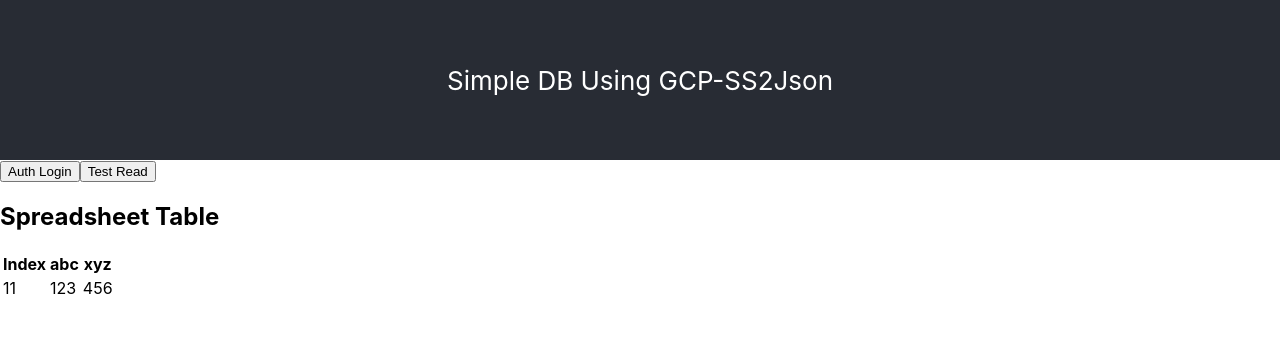
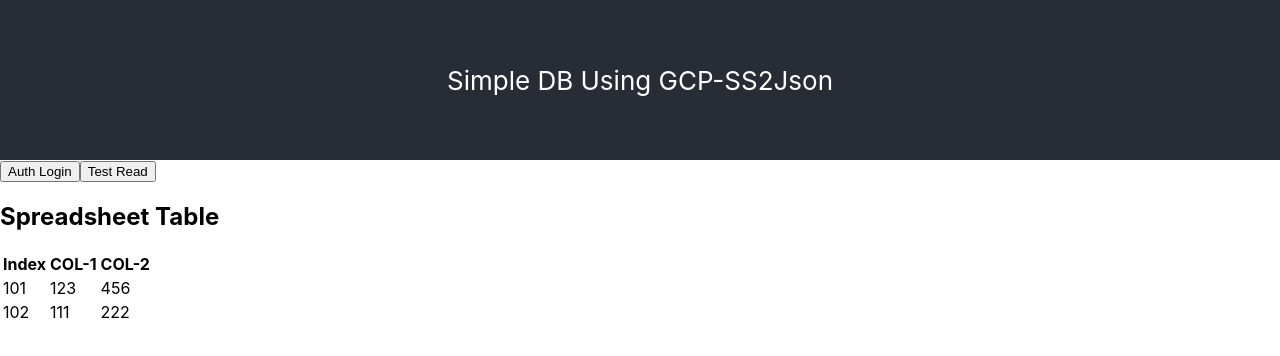
Before and after one commit to wfchiang/gcp-spreadsheet-2-json-sample-apps, a React app in the folder simple-db/: page / in a window 1280 px wide. Shown: the top 356 px of the page. Built offline with nearby package versions, Linux system fonts and the light colour scheme.

Commit message:
(1) decompose the table (2) add the first unit testing!

```diff
--- /dev/null
+++ b/simple-db/src/SpreadsheetCell.js
@@ -0,0 +1,75 @@
+import React from 'react'
+
+class SpreadsheetCell extends React.Component {
+    constructor (props) {
+        super(props);
+
+        this.cleanColor = '#C2EFFF';
+        this.dirtyColor = '#FEC2B6';
+
+        this.state = {
+            cellKey: props.cellKey,
+            isFixed: props.isFixed,
+            activeData: props.activeData,
+            backupData: props.backupData,
+            inEdit: false,
+            textboxBgc: this.cleanColor
+        };
+
+        this.handleOnClickText = this.handleOnClickText.bind(this);
+        this.handleOnChangeTextBox = this.handleOnChangeTextBox.bind(this);
+    }
+
+    handleOnClickText () {
+        this.setState({
+            cellKey: this.state.cellKey,
+            isFixed: this.state.isFixed,
+            activeData: this.state.activeData,
+            backupData: this.state.backupData,
+            inEdit: true,
+            textboxBgc: this.state.textboxBgc
+        });
+    }
+
+    handleOnChangeTextBox (event) {
+        let newData = event.target.value;
+        this.setState({
+            cellKey: this.state.cellKey,
+            isFixed: this.state.isFixed,
+            activeData: newData,
+            backupData: this.state.backupData,
+            inEdit: this.state.inEdit,
+            textboxBgc: (newData==this.state.backupData ? this.cleanColor : this.dirtyColor)
+        });
+    }
+
+    render () {
+        if (this.state.isFixed) {
+            return (<td key={this.state.cellKey}>{this.state.activeData}</td>);
+        }
+        else {
+            if (this.state.inEdit || this.state.activeData != this.state.backupData) {
+                return (
+                <td key={this.state.cellKey}>
+                    <input
+                        type="text"
+                        value={this.state.activeData}
+                        onChange={this.handleOnChangeTextBox}
+                        style={{
+                            backgroundColor:this.state.textboxBgc
+                        }} />
+                </td>)
+            }
+            else {
+                return (
+                <td
+                    key={this.state.key}
+                    onClick={this.handleOnClickText} >
+                {this.state.activeData}
+                </td>);
+            }
+        }
+    }
+}
+
+export default SpreadsheetCell;
--- a/simple-db/src/spreadsheetRow.js
+++ b/simple-db/src/SpreadsheetRow.js
@@ -1,4 +1,5 @@
 import React from 'react'
+import SpreadsheetCell from './SpreadsheetCell'
 
 class SpreadsheetRow extends React.Component {
     constructor (props) {
@@ -10,11 +11,11 @@
         if (!this.isHeader) {
             if (props.activeData.rowIndex == props.backupData.rowIndex) {
                 this.rowIndex = props.activeData.rowIndex;
-                this.backupData = props.backupData.data;
                 this.state = {
                     isDiff: false,
                     inEdit: false,
-                    data: props.activeData.data
+                    activeData: props.activeData.data,
+                    backupData: props.backupData.data
                 };
             }
             else {
@@ -36,9 +37,18 @@
         else {
             return (
                 <tr key={'ss-row-'+String(this.rowIndex)}>
-                    <td key={'ss-cell-'+String(this.rowIndex)}>{this.rowIndex}</td>
+                    <SpreadsheetCell
+                        isFixed={true}
+                        key={'ss-cell-'+String(this.rowIndex)}
+                        activeData={this.rowIndex} />
                     {this.colTitles.map((ct, i_ct) =>
-                        <td key={'ss-cell-'+String(this.rowIndex)+'-'+String(ct)}>{this.state.data[ct]}</td>)}
+                        <SpreadsheetCell
+                            isFixed={false}
+                            key={'ss-cell-'+String(this.rowIndex)+'-'+String(ct)}
+                            activeData={this.state.activeData[ct]}
+                            backupData={this.state.activeData[ct]} /> )}
+                    {/* {this.colTitles.map((ct, i_ct) =>
+                        <td key={'ss-cell-'+String(this.rowIndex)+'-'+String(ct)}>{this.state.activeData[ct]}</td>)} */}
                 </tr>
             );
         }
--- /dev/null
+++ b/simple-db/src/SpreadsheetTable.js
@@ -0,0 +1,46 @@
+import React from 'react'
+import SpreadsheetRow from './SpreadsheetRow'
+
+class SpreadsheetTable extends React.Component {
+    constructor (props) {
+        super(props);
+
+        this.state = {
+            activeData: props.activeData,
+            backupData: props.backupData
+        };
+    }
+
+    makeRowKey (rowIndex) {
+        return 'ss-row-' + String(rowIndex);
+    }
+
+    makeCellKey (rowIndex, colTitle) {
+        return 'ss-cell-' + String(rowIndex) + '-' + String(colTitle);
+    }
+
+    parseSpreadsheetIndexFromCellKey (cellKey) {
+
+    }
+
+    render () {
+        return (
+            <table>
+                <tbody>
+                    <SpreadsheetRow
+                        isHeader={true}
+                        colTitles={this.state.activeData.columnTitles} />
+                    {this.state.activeData.rows.map((row, i) =>
+                        <SpreadsheetRow
+                            isHeader={false}
+                            colTitles={this.state.activeData.columnTitles}
+                            activeData={this.state.activeData.rows[i]}
+                            backupData={this.state.backupData.rows[i]} />
+                    )}
+                </tbody>
+            </table>
+        );
+    }
+}
+
+export default SpreadsheetTable;
--- a/simple-db/src/ss2json.js
+++ b/simple-db/src/ss2json.js
@@ -1,5 +1,5 @@
 import React from 'react'
-import SpreadsheetRow from './spreadsheetRow'
+import SpreadsheetTable from './SpreadsheetTable'
 import ClientSecret from './client_secret.json'
 
 class GoogleLoginButton extends React.Component {
@@ -7,8 +7,8 @@
         super(props);
 
         this.state = {
-            spreadsheetData: {},
-            backupSpreadsheetData: {}
+            activeData: {},
+            backupData: {}
         };
 
         // try to store the google credentials
@@ -38,9 +38,12 @@
         this.isArray = this.isArray.bind(this);
 
         // to be removed
-        this.testColTitles = ['abc', 'xyz'];
-        this.data = {'rowIndex': '11', 'data': {'abc': '123', 'xyz': '456'}}
-        this.backup = {'rowIndex': '11', 'data': {'abc': '123', 'xyz': '456'}}
+        this.testTableId = {"spreadsheetId": "abcxyz123", "sheetId": "123456" };
+        this.testTableColTitltes = ["COL-1", "COL-2"];
+        this.testTableActiveRows = [{"rowIndex": "101", "data": {"COL-1": "123", "COL-2": "456"}}, {"rowIndex": "102", "data": {"COL-1": "111", "COL-2": "222"}}];
+        this.testTableBackupRows = [{"rowIndex": "101", "data": {"COL-1": "123", "COL-2": "456"}}, {"rowIndex": "102", "data": {"COL-1": "111", "COL-2": "222"}}];
+        this.testTableActive = { "id": this.testTableId, "columnTitles": this.testTableColTitltes, "rows": this.testTableActiveRows };
+        this.testTableBackup = { "id": this.testTableId, "columnTitles": this.testTableColTitltes, "rows": this.testTableBackupRows };
     }
 
     isUndefined(v) {
@@ -109,8 +112,8 @@
                 if (xhr.readyState === 4 && xhr.status === 200) {
                     console.debug(' xhr.response > ' + xhr.response);
                     this.setState({
-                        spreadsheetData: JSON.parse(xhr.response),
-                        backupSpreadsheetData: JSON.parse(xhr.response)
+                        activeData: JSON.parse(xhr.response),
+                        backupData: JSON.parse(xhr.response)
                     });
                 } else {
                     console.debug(' xhr state-status > ' + xhr.readyState + '-' + xhr.status);
@@ -129,33 +132,15 @@
                 <button onClick={this.authLogin}>Auth Login</button>
                 <button onClick={this.readSpreadsheet}>Test Read</button>
                 <h2>Spreadsheet Table</h2>
-                {(this.isObject(this.state.spreadsheetData) && this.isArray(this.state.spreadsheetData.columnTitles) && this.isArray(this.state.spreadsheetData.rows)) &&
-                    <table>
-                        <tbody>
-                            <SpreadsheetRow
-                                isHeader={true}
-                                colTitles={this.state.spreadsheetData.columnTitles} />
-                            {this.state.spreadsheetData.rows.map((row, i) =>
-                                <SpreadsheetRow
-                                    isHeader={false}
-                                    colTitles={this.state.spreadsheetData.columnTitles}
-                                    activeData={this.state.spreadsheetData.rows[i]}
-                                    backupData={this.state.backupSpreadsheetData.rows[i]} />
-                            )}
-                        </tbody>
-                    </table>
+                {(this.isObject(this.state.activeData) && this.isArray(this.state.activeData.columnTitles) && this.isArray(this.state.activeData.rows)) &&
+                    <SpreadsheetTable
+                        activeData={this.state.activeData}
+                        backupData={this.state.backupData} />
                 }
 
-                <table>
-                    <SpreadsheetRow
-                        isHeader={true}
-                        colTitles={this.testColTitles} />
-                    <SpreadsheetRow
-                        isHeader={false}
-                        colTitles={this.testColTitles}
-                        activeData={this.data}
-                        backupData={this.backup} />
-                </table>
+                <SpreadsheetTable
+                    activeData={this.testTableActive}
+                    backupData={this.testTableBackup} />
             </div>
         );
     }
```
Also changed, not shown: simple-db/package.json (+8 -1 lines), simple-db/src/test.SpreadsheetCell.js (added, +23 -0 lines), simple-db/.babelrc.
